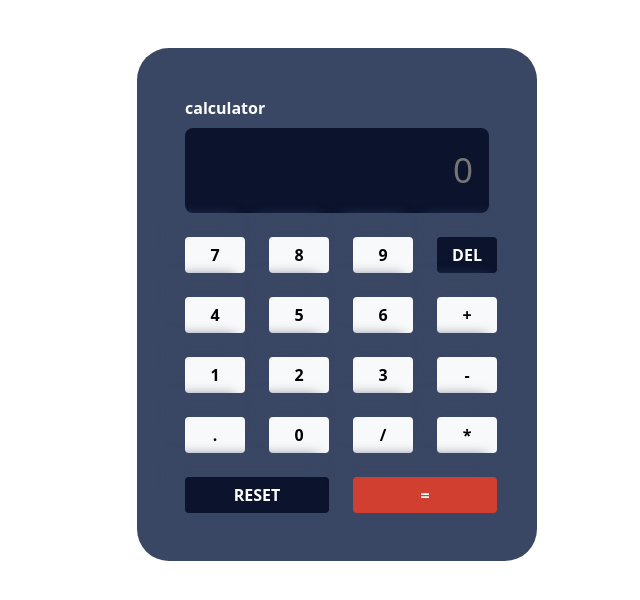
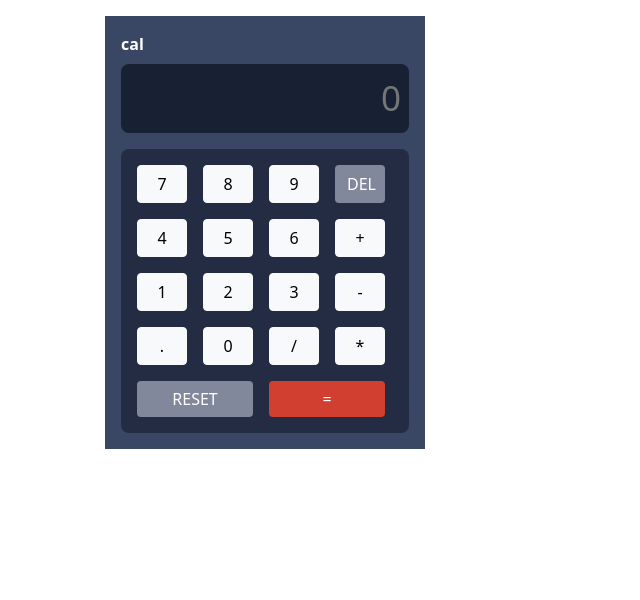
Before and after one commit to onyiii/calculator, a plain HTML site: page index.html in a window 1280 px wide. Shown: the whole page, without its empty margins (295-935 px from the left). Drawn offline with nearby package versions, Linux system fonts and the light colour scheme.

Commit message:
'css-adjustment-and-media-query'

```diff
--- a/index.html
+++ b/index.html
@@ -24,12 +24,12 @@
     <!-- Feel free to remove these styles or customise in your own stylesheet 👍 -->
   </head>
   <body>
-    <div class="container m-5 p-5 calc-container">
-      <div class="text-white fw-bold mb-2" id="calc">calculator</div>
+    <div class="m-3 p-3 calc-container">
+      <div class="text-white fw-bold mb-2" id="calc">cal</div>
 
       <input
         type="text"
-        class="p-3 text-white mb-4 input"
+        class="p-2 text-white mb-3 input"
         id="input-number"
         placeholder="0"
       />
--- a/style.css
+++ b/style.css
@@ -4,43 +4,50 @@
 }
 
 .calc-container {
+  justify-content: center;
   background-color: hsl(222, 26%, 31%);
   position: absolute;
   left: 30%;
-  width: 25rem;
-  border-radius: 2rem;
+  width: 20rem;
+
   overflow: hidden;
 }
 .all-buttons {
+  background: hsl(223, 31%, 20%);
   border-radius: 0.5rem;
   display: grid;
-  gap: 1.5rem;
-  grid-template-columns: repeat(4, 60px);
+  gap: 1rem;
+  grid-template-columns: repeat(4, 50px);
+  box-shadow: hsl(224, 28%, 35%);
+  color: hsl(221, 14%, 31%);
+  width: 18rem;
+
+  padding: 1rem;
 }
-.all-buttons button {
-  font-weight: bold;
-  border: unset;
-  box-shadow: -10px -20px 13px hsl(222, 26%, 31%);
-}
-.all-buttons button:active {
-  transform: translateY(0.5rem);
+
+button:active {
+  transform: translateY(0.2rem);
+  border: none;
 }
 #reset {
   grid-column: 1/3;
-  background-color: hsl(225, 61%, 11%);
+  background-color: hsl(226, 11%, 56%);
+  border: none;
 }
 #del {
-  background-color: hsl(225, 61%, 11%);
+  background-color: hsl(226, 11%, 56%);
+  border: none;
 }
 #equality-sign {
   grid-column: 3/5;
   background-color: hsl(6, 63%, 50%);
+  box-shadow: hsl(6, 70%, 34%);
   border: none;
 }
 #input-number {
   width: 100%;
   border-radius: 0.5rem;
-  background-color: hsl(225, 61%, 11%);
+  background-color: hsl(224, 36%, 15%);
   border: none;
   text-align: end;
   font-size: 35px;
@@ -50,3 +57,9 @@
   grid-column-start: 1;
   grid-column-end: 4;
 }
+@media screen and (max-width: 991px) {
+  body {
+    overflow-x: hidden;
+    max-width: 100%;
+  }
+}
```
